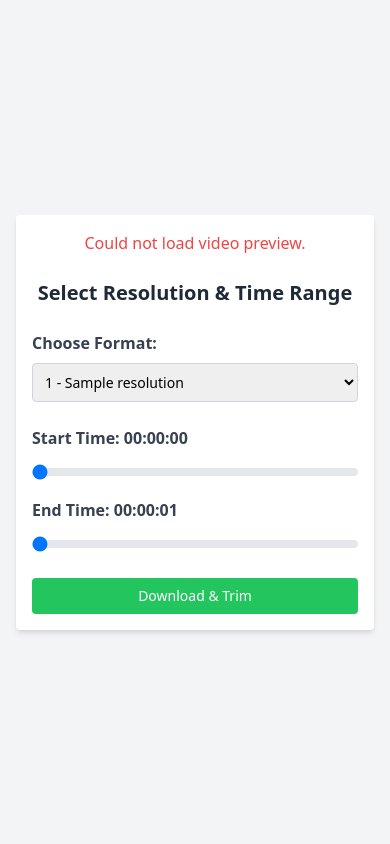
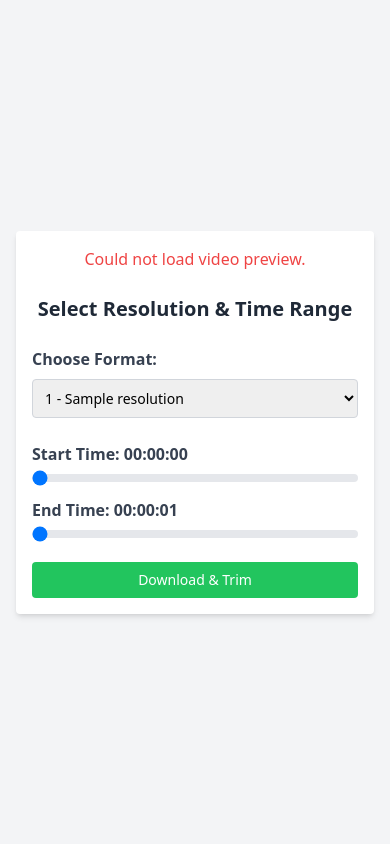
Before and after one commit to AhmedNagyAli/flask_yt_video_trimmer, a Flask app: template templates/download.html in a window 390 px wide. Run offline with Flask 3, Linux system fonts and the light colour scheme; the template is opened without the code that fills it: most values are stand-ins (such as "Sample title", 1, 10 or a date in 2020); some libraries are stand-ins or nearby versions.

Commit message:
responsive design for download page

```diff
--- a/templates/download.html
+++ b/templates/download.html
@@ -1,14 +1,15 @@
 <!DOCTYPE html>
-<html>
+<html lang="en">
 <head>
+  <meta charset="UTF-8">
   <title>Select Resolution</title>
+  <meta name="viewport" content="width=device-width, initial-scale=1.0">
   <script src="https://cdn.tailwindcss.com"></script>
   <style>
     @keyframes blink {
       0%, 100% { border-color: transparent; }
       50% { border-color: black; }
     }
-
     .typewriter {
       border-right: 2px solid black;
       white-space: nowrap;
@@ -17,7 +18,7 @@
     }
   </style>
 </head>
-<body class="bg-gray-100 flex justify-center items-center min-h-screen px-4 sm:px-6 lg:px-8 relative">
+<body class="bg-gray-100 flex justify-center items-center min-h-screen px-4 relative">
 
   <!-- Modal -->
   <div id="loadingModal" class="fixed inset-0 bg-black bg-opacity-70 flex items-center justify-center hidden z-50 px-4">
@@ -32,12 +33,12 @@
   </div>
 
   <!-- Main Content -->
-  <div class="bg-white p-4 sm:p-6 rounded shadow-md w-full max-w-3xl z-10">
+  <div class="bg-white p-4 sm:p-6 rounded shadow-md w-full max-w-full sm:max-w-2xl mx-auto z-10">
 
     <!-- Video Preview -->
     <div class="mb-6">
       {% if preview_url %}
-        <video id="previewVideo" controls class="w-full h-48 sm:h-64 md:h-80 lg:h-[400px] rounded-lg shadow">
+        <video id="previewVideo" controls class="w-full aspect-video rounded-lg shadow">
           <source src="{{ preview_url }}" type="video/mp4">
           Your browser does not support the video tag.
         </video>
@@ -47,7 +48,9 @@
     </div>
 
     <!-- Title -->
-    <h1 class="text-xl sm:text-2xl font-bold mb-6 text-gray-800 text-center sm:text-left">Select Resolution & Time Range</h1>
+    <h1 class="text-xl sm:text-2xl font-bold mb-6 text-gray-800 text-center sm:text-left break-words">
+      Select Resolution & Time Range
+    </h1>
 
     <!-- Form -->
     <form method="POST" action="/download" id="downloadForm" class="space-y-6">
@@ -56,7 +59,7 @@
       <!-- Format Selector -->
       <div>
         <label class="block mb-2 font-semibold text-gray-700">Choose Format:</label>
-        <select name="format_id" class="w-full p-2 sm:p-3 border border-gray-300 rounded text-sm sm:text-base" required>
+        <select name="format_id" class="block w-full p-2 sm:p-3 border border-gray-300 rounded text-sm sm:text-base" required>
           {% for format in formats %}
             <option value="{{ format.id }}">{{ format.id }} - {{ format.resolution }}</option>
           {% endfor %}
@@ -64,20 +67,20 @@
       </div>
 
       <!-- Time Range Slider -->
-      <div class="mb-6">
+      <div>
         <label for="start_time" class="block font-semibold text-gray-700 mb-2">
           Start Time: <span id="startTimeLabel">00:00:00</span>
         </label>
         <input type="range" name="start_time" id="start_time"
                min="0" max="{{ video_length }}" value="0"
-               class="w-full appearance-none bg-gray-200 h-2 rounded">
+               class="block w-full appearance-none bg-gray-200 h-2 rounded">
 
         <label for="end_time" class="block font-semibold text-gray-700 mt-4 mb-2">
           End Time: <span id="endTimeLabel"></span>
         </label>
         <input type="range" name="end_time" id="end_time"
                min="1" max="{{ video_length }}" value="{{ video_length }}"
-               class="w-full appearance-none bg-gray-200 h-2 rounded">
+               class="block w-full appearance-none bg-gray-200 h-2 rounded">
       </div>
 
       <!-- Submit Button -->
@@ -122,7 +125,7 @@
 
     startSlider.addEventListener('input', updateLabels);
     endSlider.addEventListener('input', updateLabels);
-    updateLabels(); // initialize on load
+    updateLabels();
 
     // Modal Typewriter Logic
     const form = document.getElementById('downloadForm');
```
